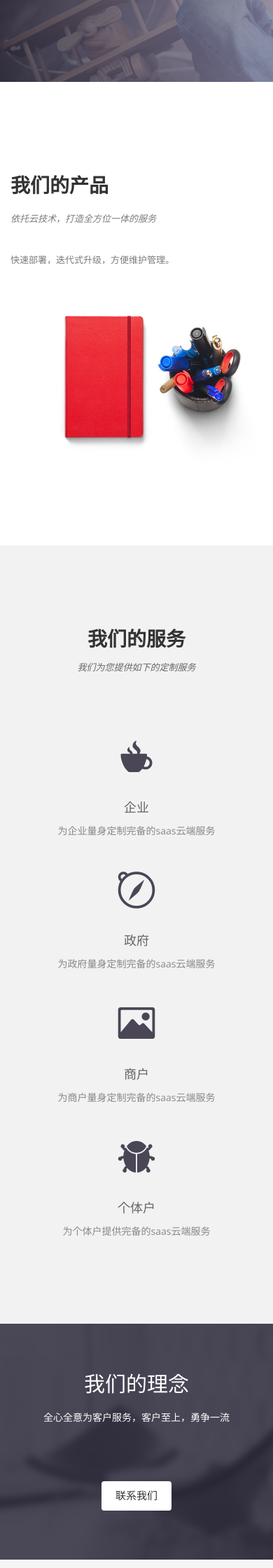
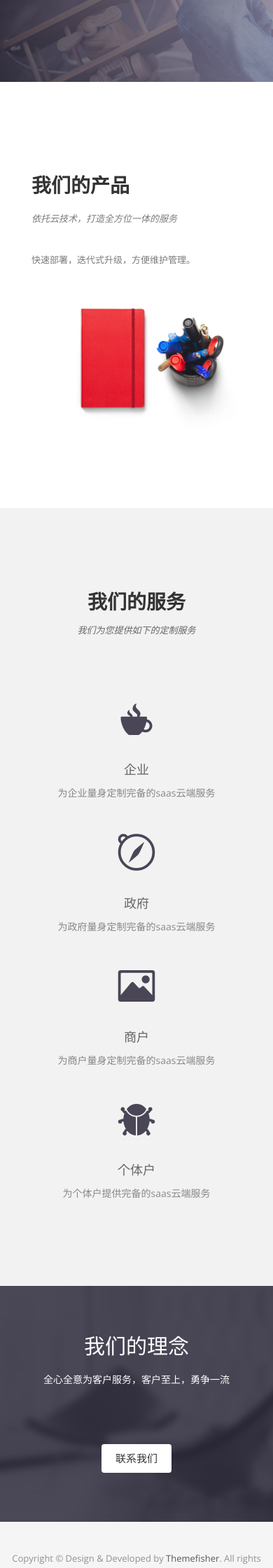
Before and after one commit to ONEKOOK/onekook.github.io, a Jekyll site: the page built from index.html, in a window 390 px wide. Shown: the part 452-2692 px from the top of the page at 70% size. Built offline with Jekyll 4.4.1, drawn with Linux system fonts in a browser that asks for light colours; nearby versions of some CDN libraries; some web fonts are replaced.

```diff
--- a/css/responsive.css
+++ b/css/responsive.css
@@ -162,6 +162,9 @@
   /*---------------------------------------------
 					Index Start
 -----------------------------------------------*/
+  #intro .container {
+    margin: 0 30px;
+  }
   .heading {
     padding-left: 0px;
   }
```
